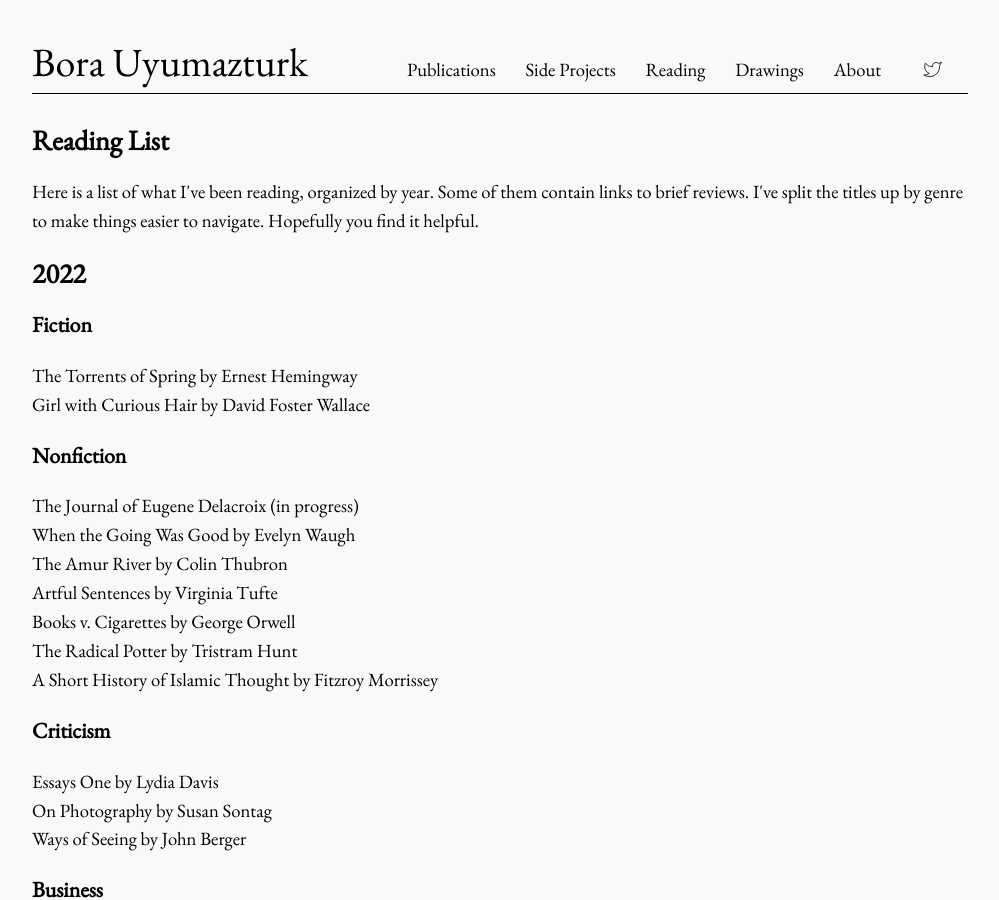
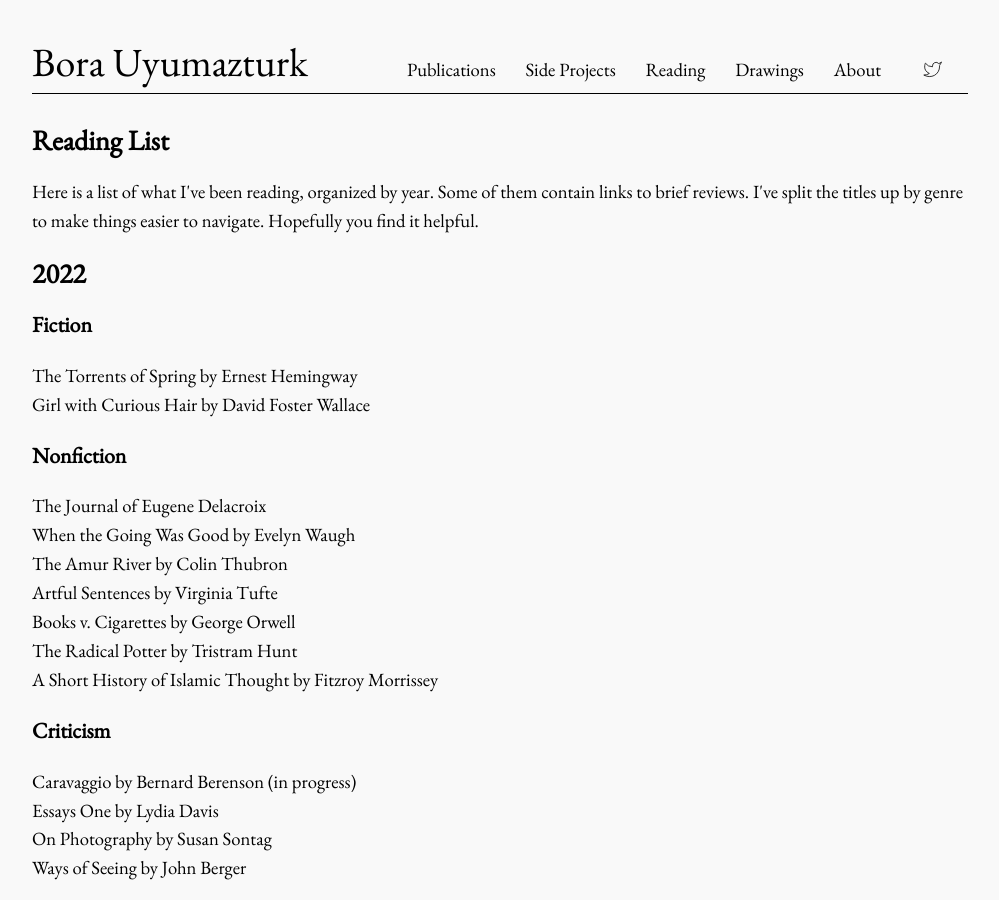
Before and after one commit to bora-uyumazturk/bora-uyumazturk.github.io, a Jekyll site: the page built from reading.html, in a window 1280 px wide and 900 px high. Shown: the whole window, without its empty margins (140-1139 px from the left). Built offline with Jekyll 4.4.1, drawn with Linux system fonts in a browser that asks for light colours; some of the changed lines change nothing that is shown.

Commit message:
Update reading.html

```diff
--- a/reading.html
+++ b/reading.html
@@ -21,7 +21,7 @@ title: Reading
 
   <h3>Nonfiction</h3>
 
-  The Journal of Eugene Delacroix (in progress) <br>
+  The Journal of Eugene Delacroix <br>
   When the Going Was Good by Evelyn Waugh <br>
   The Amur River by Colin Thubron <br>
   Artful Sentences by Virginia Tufte <br>
@@ -31,6 +31,7 @@ title: Reading
 
   <h3>Criticism</h3>
 
+  Caravaggio by Bernard Berenson (in progress) <br>
   Essays One by Lydia Davis <br>
   On Photography by Susan Sontag <br>
   Ways of Seeing by John Berger
```
